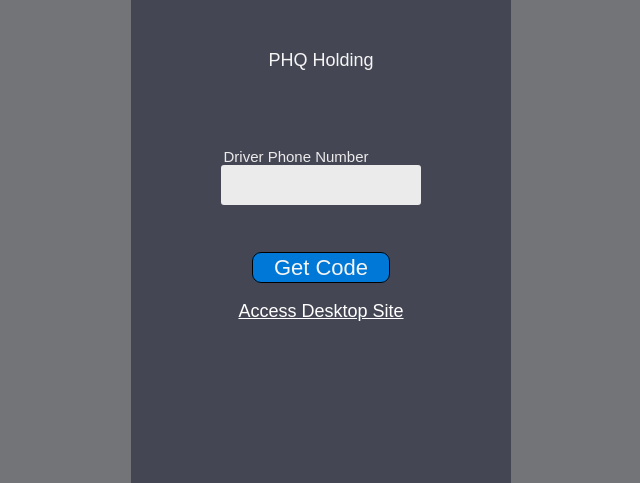
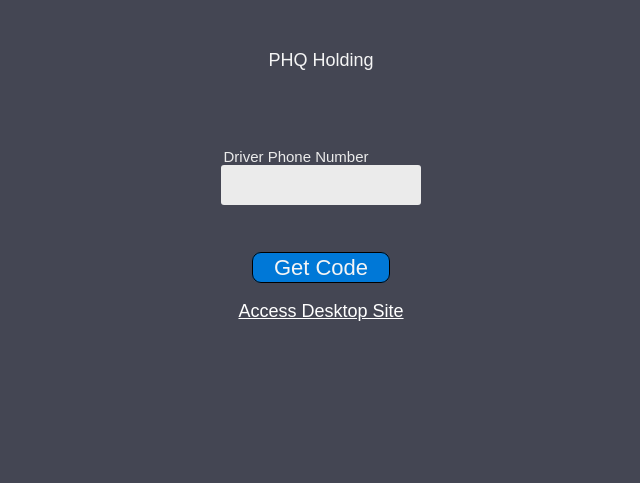
Before and after one commit to MrBasit/DriverWebPortal, a plain HTML site: page index.html in a window 1280 px wide. Shown: the top 483 px of the page, without its empty margins (319-959 px from the left). Drawn offline with Linux system fonts and the light colour scheme; a web font is replaced by a local one.

Commit message:
whole background is dark

```diff
--- a/style.css
+++ b/style.css
@@ -8,7 +8,7 @@ body{
   font-family: 'Poppins', sans-serif;
   margin: 0;
   padding: 0;
-  background-color: #737477;
+  background-color: #444653;
 }
 .secondary-container{
   max-width: 500px;
```
